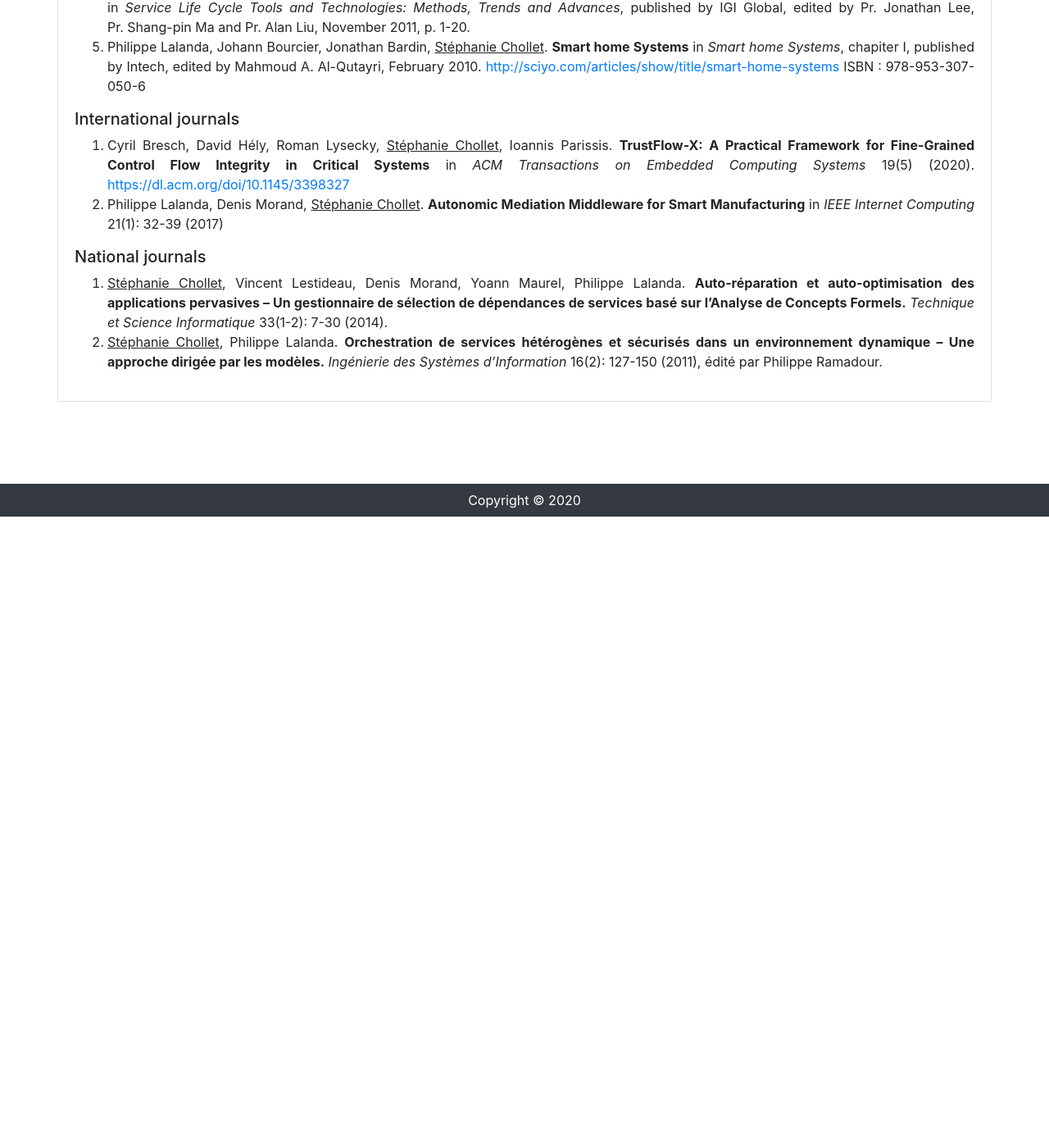
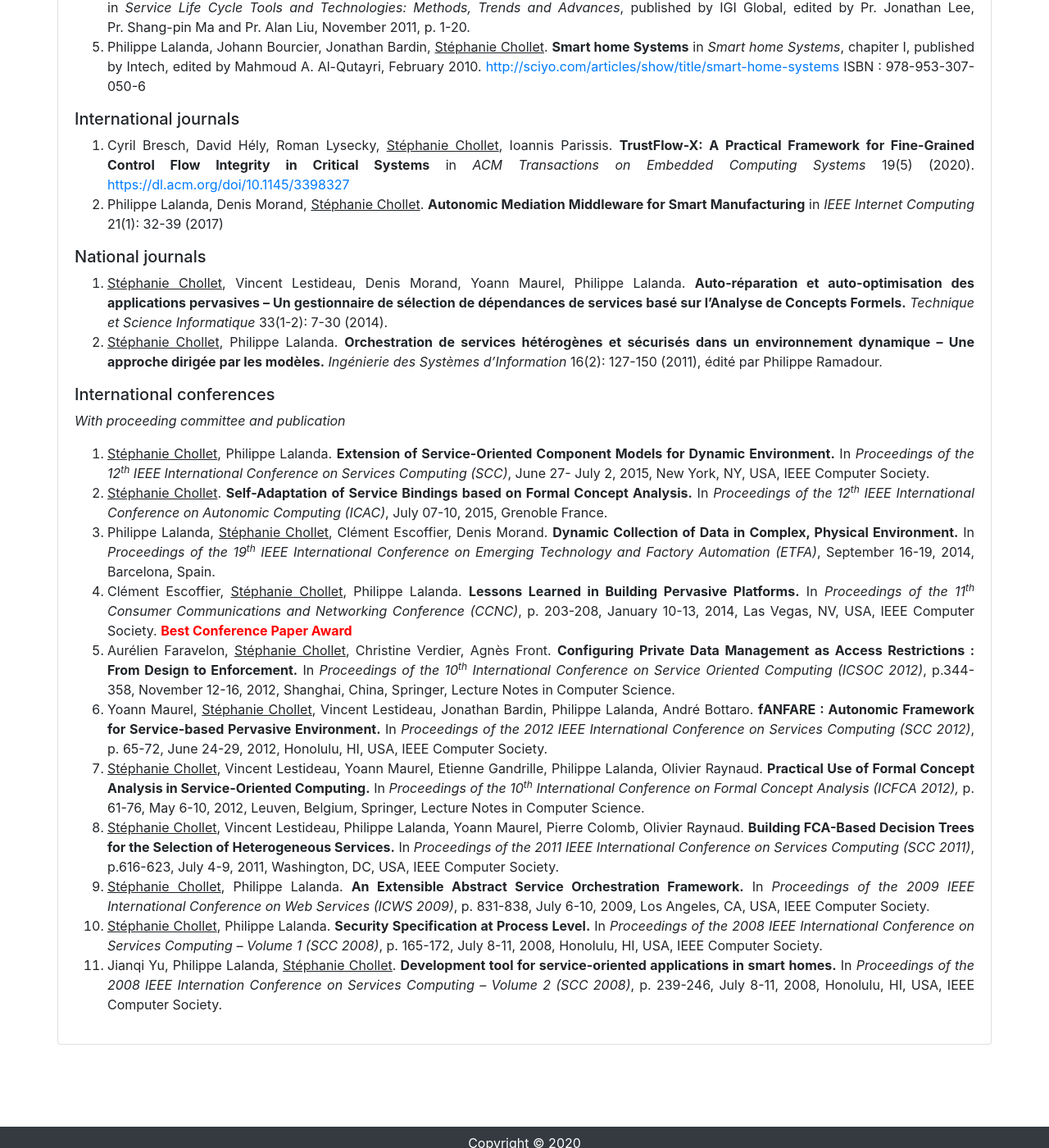
Before and after one commit to schollet/homepage, a Jekyll site: the page built from index.html, in a window 1280 px wide and 1400 px high, scrolled down 1231 px. Shown: the whole window at 82% size. Built offline with Jekyll 4.4.1, drawn with Linux system fonts in a browser that asks for light colours; before the commit the page ends 1861 px from its top, so only the background shows below that.

Commit message:
Update index.html

```diff
--- a/index.html
+++ b/index.html
@@ -115,6 +115,24 @@ layout: default
 	<li><span style="text-decoration: underline">Stéphanie Chollet</span>, Philippe Lalanda. <b>Orchestration de services hétérogènes et sécurisés dans un environnement dynamique – Une approche dirigée par les modèles.</b> <i>Ingénierie des Systèmes d’Information</i> 16(2): 127-150 (2011), édité par Philippe Ramadour.</li>
 </ol>
 
+		<h5>International conferences</h5>
+		<p style="text-align: left"><i>With proceeding committee and publication</i></p>
+
+		<ol style="text-align: justify">
+	<li><span style="text-decoration: underline">Stéphanie Chollet</span>, Philippe Lalanda. <strong>Extension of Service-Oriented Component Models for Dynamic Environment.</strong> In <em>Proceedings of the 12<sup>th</sup> IEEE International Conference on Services Computing (SCC)</em>, June 27- July 2, 2015, New York, NY, USA, IEEE Computer Society.</li>
+	<li><span style="text-decoration: underline">Stéphanie Chollet</span>. <strong>Self-Adaptation of Service Bindings based on Formal Concept Analysis.</strong> In <em>Proceedings of the 12<sup>th</sup> IEEE International Conference on Autonomic Computing (ICAC)</em>, July 07-10, 2015, Grenoble France.</li>
+        <li>Philippe Lalanda, <span style="text-decoration: underline">Stéphanie Chollet</span>, Clément Escoffier, Denis Morand. <b>Dynamic Collection of Data in Complex, Physical Environment.</b> In <i>Proceedings of the 19<sup>th</sup> IEEE International Conference on Emerging Technology and Factory Automation (ETFA)</i>, September 16-19, 2014, Barcelona, Spain.</li>
+	<li>Clément Escoffier, <span style="text-decoration: underline">Stéphanie Chollet</span>, Philippe Lalanda. <b>Lessons Learned in Building Pervasive Platforms.</b> In <i>Proceedings of the 11<sup>th</sup> Consumer Communications and Networking Conference (CCNC)</i>, p. 203-208, January 10-13, 2014, Las Vegas, NV, USA, IEEE Computer Society.
+<span style="color: red"><b>Best Conference Paper Award</b></span></li>
+	<li>Aurélien Faravelon, <span style="text-decoration: underline">Stéphanie Chollet</span>, Christine Verdier, Agnès Front. <b>Configuring Private Data Management as Access Restrictions : From Design to Enforcement.</b> In <i>Proceedings of the 10<sup>th</sup> International Conference on Service Oriented Computing (ICSOC 2012)</i>, p.344-358, November 12-16, 2012, Shanghai, China, Springer, Lecture Notes in Computer Science.</li>
+	<li>Yoann Maurel, <span style="text-decoration: underline">Stéphanie Chollet</span>, Vincent Lestideau, Jonathan Bardin, Philippe Lalanda, André Bottaro. <b>fANFARE : Autonomic Framework for Service-based Pervasive Environment.</b> In <i>Proceedings of the 2012 IEEE International Conference on Services Computing (SCC 2012)</i>, p. 65-72, June 24-29, 2012, Honolulu, HI, USA, IEEE Computer Society.</li>
+	<li><span style="text-decoration: underline">Stéphanie Chollet</span>, Vincent Lestideau, Yoann Maurel, Etienne Gandrille, Philippe Lalanda, Olivier Raynaud. <b>Practical Use of Formal Concept Analysis in Service-Oriented Computing.</b> In <i>Proceedings of the 10<sup>th</sup> International Conference on Formal Concept Analysis (ICFCA 2012),</i> p. 61-76, May 6-10, 2012, Leuven, Belgium, Springer, Lecture Notes in Computer Science.</li>
+	<li><span style="text-decoration: underline">Stéphanie Chollet</span>, Vincent Lestideau, Philippe Lalanda, Yoann Maurel, Pierre Colomb, Olivier Raynaud. <b>Building FCA-Based Decision Trees for the Selection of Heterogeneous Services.</b> In <i>Proceedings of the 2011 IEEE International Conference on Services Computing (SCC 2011)</i>, p.616-623, July 4-9, 2011, Washington, DC, USA, IEEE Computer Society.</li>
+	<li><span style="text-decoration: underline">Stéphanie Chollet</span>, Philippe Lalanda. <b>An Extensible Abstract Service Orchestration Framework.</b> In <i>Proceedings of the 2009 IEEE International Conference on Web Services (ICWS 2009)</i>, p. 831-838, July 6-10, 2009, Los Angeles, CA, USA, IEEE Computer Society.</li>
+	<li><span style="text-decoration: underline">Stéphanie Chollet</span>, Philippe Lalanda. <b>Security Specification at Process Level.</b> In <i>Proceedings of the 2008 IEEE International Conference on Services Computing – Volume 1 (SCC 2008)</i>, p. 165-172, July 8-11, 2008, Honolulu, HI, USA, IEEE Computer Society.</li>
+	<li>Jianqi Yu, Philippe Lalanda, <span style="text-decoration: underline">Stéphanie Chollet</span>. <b>Development tool for service-oriented applications in smart homes.</b> In <i>Proceedings of the 2008 IEEE Internation Conference on Services Computing – Volume 2 (SCC 2008)</i>, p. 239-246, July 8-11, 2008, Honolulu, HI, USA, IEEE Computer Society.</li>
+</ol>
+
         </div>
       </div>
     </div>
```
